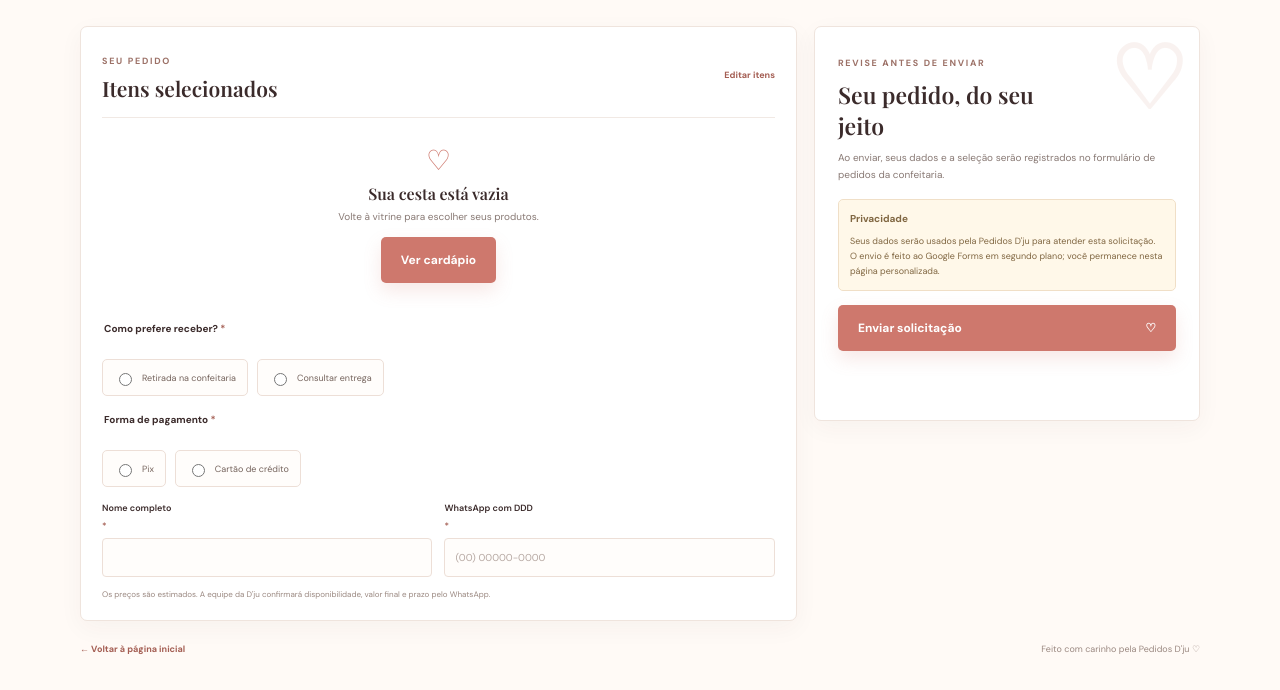
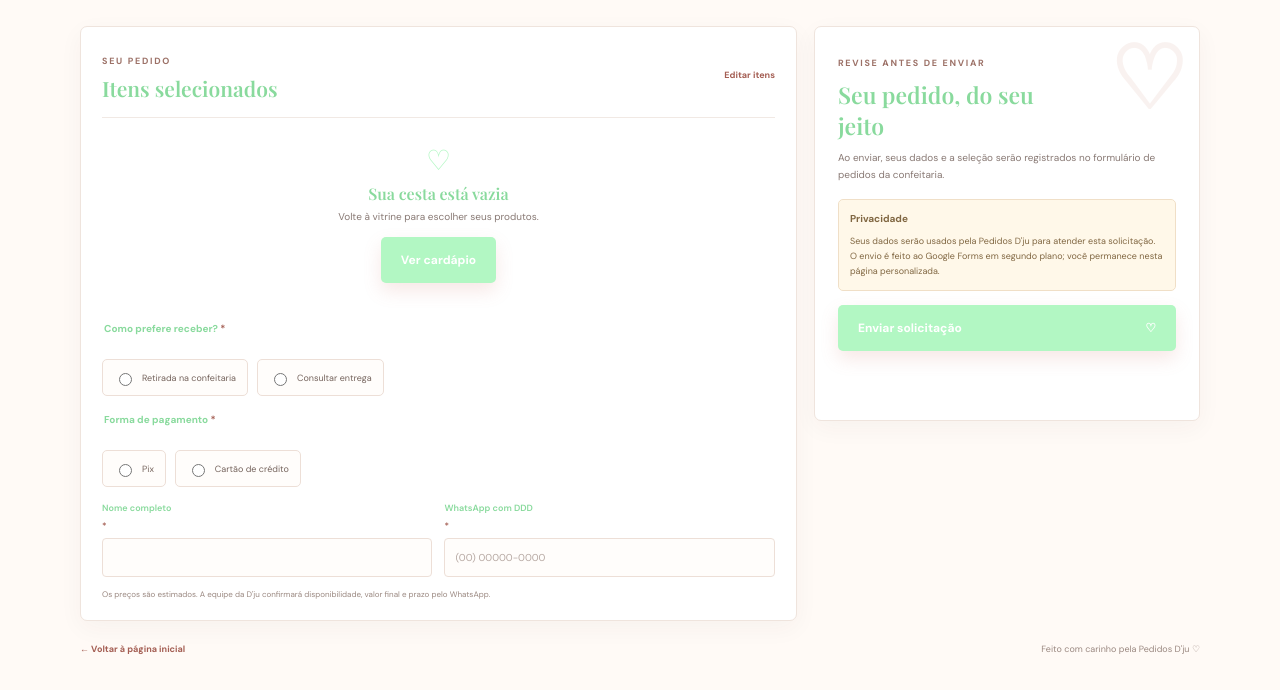
Before and after one commit to ANIMAWIS/D-ju, a plain HTML site: page pedidos.html in a window 1280 px wide. Shown: the part 247-937 px from the top of the page. Drawn offline with nearby package versions, Linux system fonts and the light colour scheme.

Commit message:
update of project

```diff
--- a/css/style.css
+++ b/css/style.css
@@ -1,12 +1,12 @@
 :root {
-    --ink: #3b2b2b;
+    --ink: #89da9d;
     --muted: #897a75;
     --paper: #fffaf6;
-    --surface: #fff;
-    --rose: #ce786d;
-    --rose-dark: #ad5c53;
+    --surface: #c2f0da;
+    --rose: #b2f7c3;
+    --rose-dark: #56c789;
     --rose-pale: #f9e9e3;
-    --peach: #f6e5d9;
+    --peach: #fcfaf9;
     --line: #eee5df;
     --shadow: 0 15px 40px rgba(79, 47, 40, .07);
 }
@@ -22,7 +22,7 @@ button, input, select { font: inherit; }
 .site-nav { min-height: 82px; display: flex; align-items: center; justify-content: space-between; gap: 30px; }
 .brand { display: inline-flex; align-items: center; gap: 11px; flex-shrink: 0; }
 .brand-mark { width: 43px; height: 43px; display: flex; align-items: center; justify-content: center; border: 1px solid #d8a69b; border-radius: 50%; color: var(--rose-dark); font-family: "Playfair Display", serif; font-size: 19px; font-style: italic; letter-spacing: -3px; padding-right: 3px; }
-.brand-mark span { color: #d3a661; }
+.brand-mark span { color: #caa670; }
 .brand-name { display: flex; flex-direction: column; color: var(--ink); font-family: "Playfair Display", serif; font-size: 17px; line-height: 1.15; }
 .brand-name strong { font-weight: 700; }
 .brand-name small { margin-top: 5px; color: var(--muted); font: 600 8px "DM Sans", sans-serif; letter-spacing: 1.4px; }
@@ -253,7 +253,7 @@ h1, h2, h3, p { margin-top: 0; }
 .sidebar-link { min-height: 42px; display: flex; align-items: center; gap: 12px; margin: 2px 0; padding: 0 12px; border-radius: 5px; color: var(--admin-muted); font-size: 11px; }
 .sidebar-link > span:first-child { width: 15px; color: #b18176; font-size: 17px; text-align: center; }
 .sidebar-link.active { background: #fbf0ec; color: #9e594e; font-weight: 700; }
-.admin-page[data-theme="dark"] .sidebar-link.active { background: #493536; color: #f2b1a3; }
+.admin-page[data-theme="dark"] .sidebar-link.active { background: #a88a8b; color: #f2b1a3; }
 .sidebar-count { min-width: 20px; height: 20px; display: grid; place-items: center; margin-left: auto; border-radius: 50%; background: #f4e2db; color: #9e594e; font-size: 9px; }
 .sidebar-bottom { margin-top: auto; }
 .sidebar-tip { margin: 0 3px 19px; padding: 15px 13px; border: 1px solid var(--admin-line); border-radius: 6px; background: var(--admin-bg); }
```
Also changed, not shown: index.html (+1 -0 lines).
